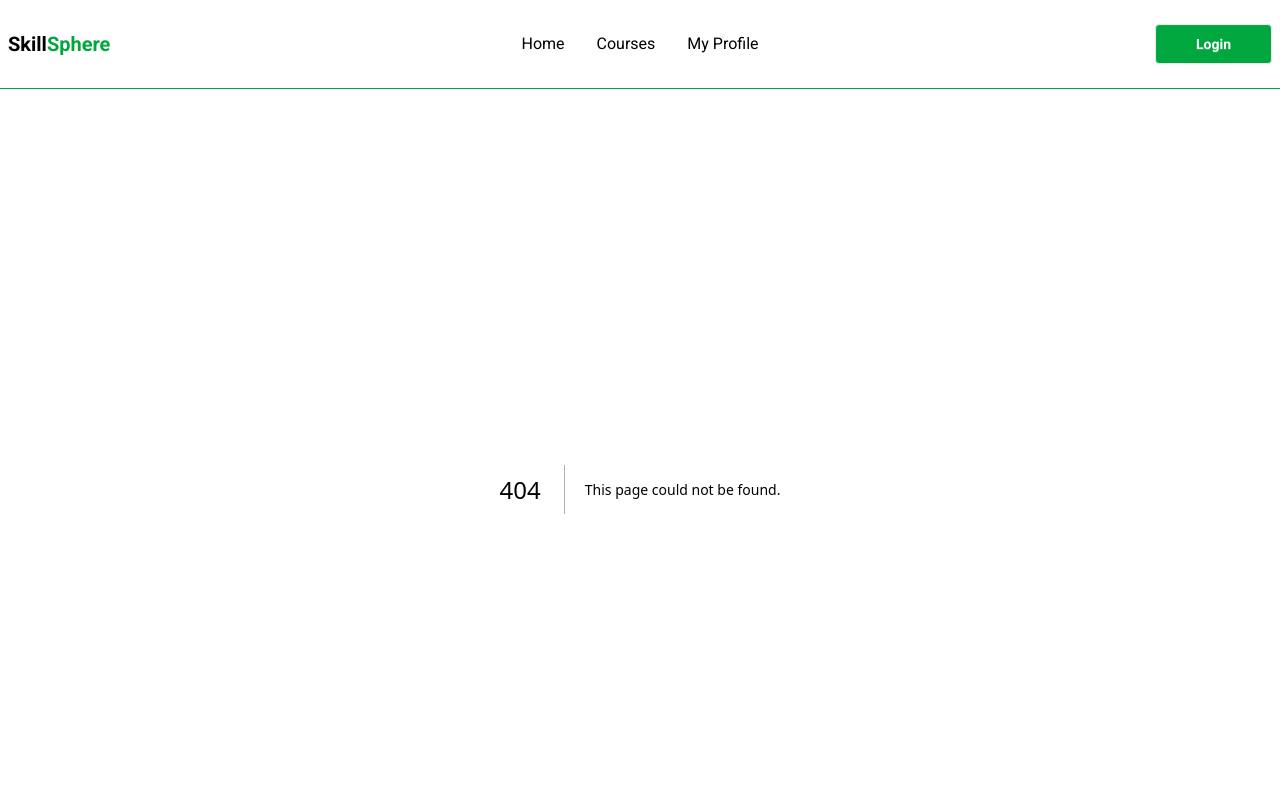
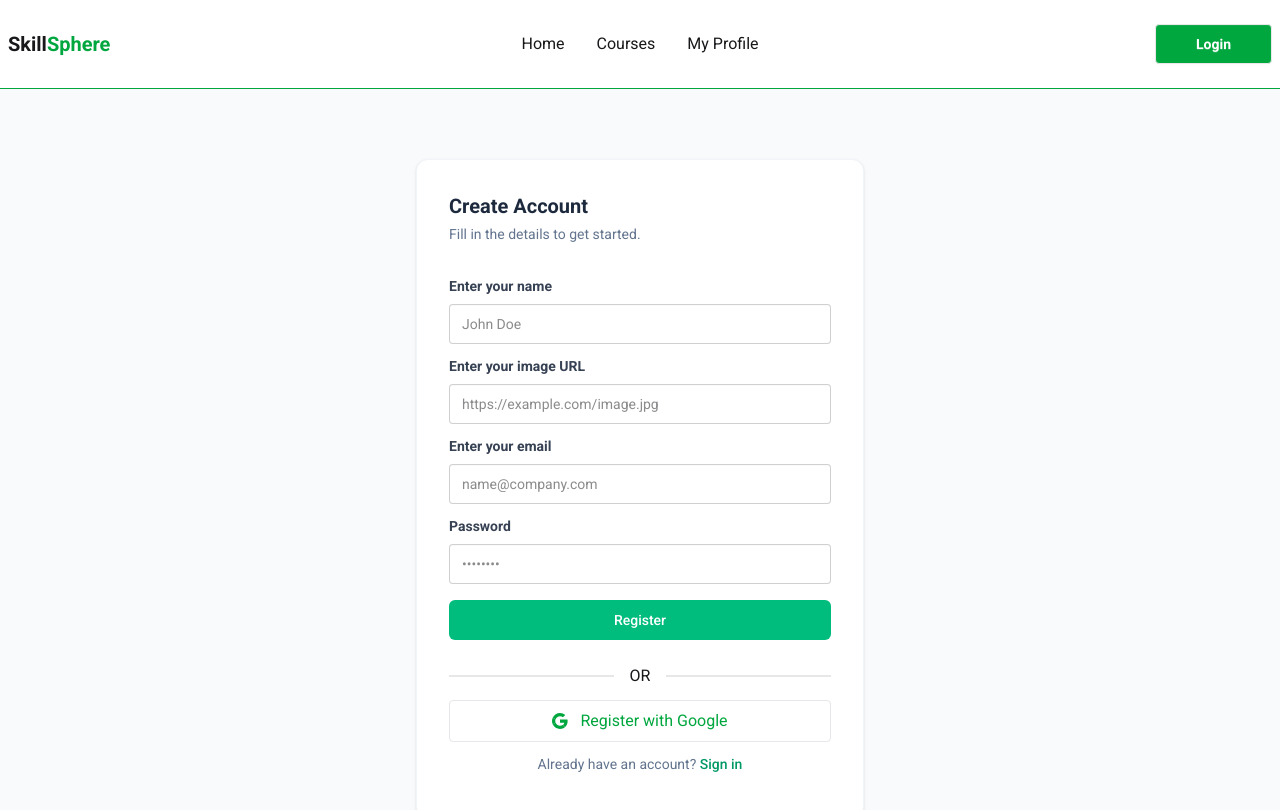
Before and after one commit to 0xW1zard/SkillSphere, a Next.js app: page /register in a window 1280 px wide. Before the commit this address had no page. Shown: the top 810 px of the page. Built offline with nearby package versions, Linux system fonts and the light colour scheme.

Commit message:
Login & reg page added

```diff
--- a/package.json
+++ b/package.json
@@ -9,9 +9,11 @@
     "lint": "eslint"
   },
   "dependencies": {
+    "better-auth": "^1.6.9",
     "next": "16.2.4",
     "react": "19.2.4",
     "react-dom": "19.2.4",
+    "react-hook-form": "^7.75.0",
     "react-icons": "^5.6.0"
   },
   "devDependencies": {
--- /dev/null
+++ b/src/app/(auth)/login/page.jsx
@@ -0,0 +1,50 @@
+import React from 'react';
+import { GrGoogle } from 'react-icons/gr';
+
+const LoginPage = () => {
+    return (
+        <div className="min-h-screen bg-slate-50 flex items-center justify-center p-4">
+            <div className="w-full max-w-md bg-white p-8 rounded-xl shadow-sm border border-slate-100">
+
+                <div className="mb-6">
+                    <h2 className="text-xl font-semibold text-slate-800">Welcome Back</h2>
+                    <p className="text-sm text-slate-500 mt-1">Enter your details to access your learning dashboard.</p>
+                </div>
+
+                <form>
+                    <fieldset className="fieldset w-full ">
+                        <legend className="fieldset-legend text-sm text-gray-700">Enter your email</legend>
+                        <input type="email" className="input w-full" placeholder="name@company.com" />
+                    </fieldset>
+
+                    <fieldset className="fieldset w-full ">
+                        <legend className="fieldset-legend text-sm text-gray-700">Password</legend>
+                        <input type="password" className="input w-full" placeholder="••••••••" />
+                    </fieldset>
+
+
+                    <button className="w-full my-3 py-2.5 bg-emerald-500 hover:bg-emerald-600 text-white text-sm font-medium rounded-md transition-colors">
+                        Login
+                    </button>
+                </form>
+                <div className="divider">OR</div>
+
+                <div className='flex justify-center items-center gap-3 border border-gray-200 rounded py-2 text-green-600 hover:text-emerald-700 transition-colors cursor-pointer'>
+                    <GrGoogle></GrGoogle> <span>Login with Google</span>
+                </div>
+
+                <div className="text-center my-3">
+                    <p className="text-sm text-slate-500">
+                        Don't have an account?{' '}
+                        <a href="/register" className="font-medium text-emerald-600 hover:text-emerald-700">
+                            Sign up
+                        </a>
+                    </p>
+                </div>
+
+            </div>
+        </div>
+    );
+};
+
+export default LoginPage;
--- /dev/null
+++ b/src/app/(auth)/register/page.jsx
@@ -0,0 +1,100 @@
+'use client'
+import React from 'react';
+import { useForm } from 'react-hook-form';
+import { GrGoogle } from 'react-icons/gr';
+
+const RegisterPage = () => {
+
+    const { register, handleSubmit, watch, formState: { errors } } = useForm()
+
+    const onSubmit = data => console.log(data);
+
+    return (
+        <div className="min-h-screen bg-slate-50 flex items-center justify-center p-4">
+            <div className="w-full max-w-md bg-white p-8 rounded-xl shadow-sm border border-slate-100">
+
+                <div className="mb-6">
+                    <h2 className="text-xl font-semibold text-slate-800">Create Account</h2>
+                    <p className="text-sm text-slate-500 mt-1">Fill in the details to get started.</p>
+                </div>
+
+                <form onSubmit={handleSubmit(onSubmit)}>
+                    <fieldset className="fieldset w-full ">
+                        <legend className="fieldset-legend text-sm text-gray-700">Enter your name</legend>
+                        <input type="text" className="input w-full" placeholder="John Doe" {...register("name", { required: "Name is required" })} />
+                        {
+                            errors.name && (
+                                <p className='text-red-500 text-xs mt-1'>
+                                    {errors.name.message}
+                                </p>
+                            )
+                        }
+                    </fieldset>
+
+                    <fieldset className="fieldset w-full ">
+                        <legend className="fieldset-legend text-sm text-gray-700">Enter your image URL</legend>
+                        <input type="text" className="input w-full" placeholder="https://example.com/image.jpg" {...register("photo", {
+                            // pattern: {
+                            //     value: /^https?:\/\/.+/i,
+                            //     message: "Please enter a valid URL starting with http:// or https://"
+                            // }
+                        })} />
+                        {
+                            errors.photo && (
+                                <p className='text-red-500 text-xs mt-1'>
+                                    {errors.photo.message}
+                                </p>
+                            )
+                        }
+                    </fieldset>
+
+                    <fieldset className="fieldset w-full ">
+                        <legend className="fieldset-legend text-sm text-gray-700">Enter your email</legend>
+                        <input type="email" className="input w-full" placeholder="name@company.com" {...register("email", { required: "Email is required" })} />
+                        {
+                            errors.email && (
+                                <p className='text-red-500 text-xs mt-1'>
+                                    {errors.email.message}
+                                </p>
+                            )
+                        }
+                    </fieldset>
+
+                    <fieldset className="fieldset w-full ">
+                        <legend className="fieldset-legend text-sm text-gray-700">Password</legend>
+                        <input type="password" className="input w-full" placeholder="••••••••" {...register("password", { required: "Password is required" })} />
+                        {
+                            errors.password && (
+                                <p className='text-red-500 text-xs mt-1'>
+                                    {errors.password.message}
+                                </p>
+                            )
+                        }
+                    </fieldset>
+
+
+                    <button className="w-full my-3 py-2.5 bg-emerald-500 hover:bg-emerald-600 text-white text-sm font-medium rounded-md transition-colors">
+                        Register
+                    </button>
+                </form>
+                <div className="divider">OR</div>
+
+                <div className='flex justify-center items-center gap-3 border border-gray-200 rounded py-2 text-green-600 hover:text-emerald-700 transition-colors cursor-pointer'>
+                    <GrGoogle></GrGoogle> <span>Register with Google</span>
+                </div>
+
+                <div className="text-center my-3">
+                    <p className="text-sm text-slate-500">
+                        Already have an account?{' '}
+                        <a href="/login" className="font-medium text-emerald-600 hover:text-emerald-700">
+                            Sign in
+                        </a>
+                    </p>
+                </div>
+
+            </div>
+        </div>
+    );
+};
+
+export default RegisterPage;
```
Also changed, not shown: 1 other file (tests, documents, lock files or other folders).
